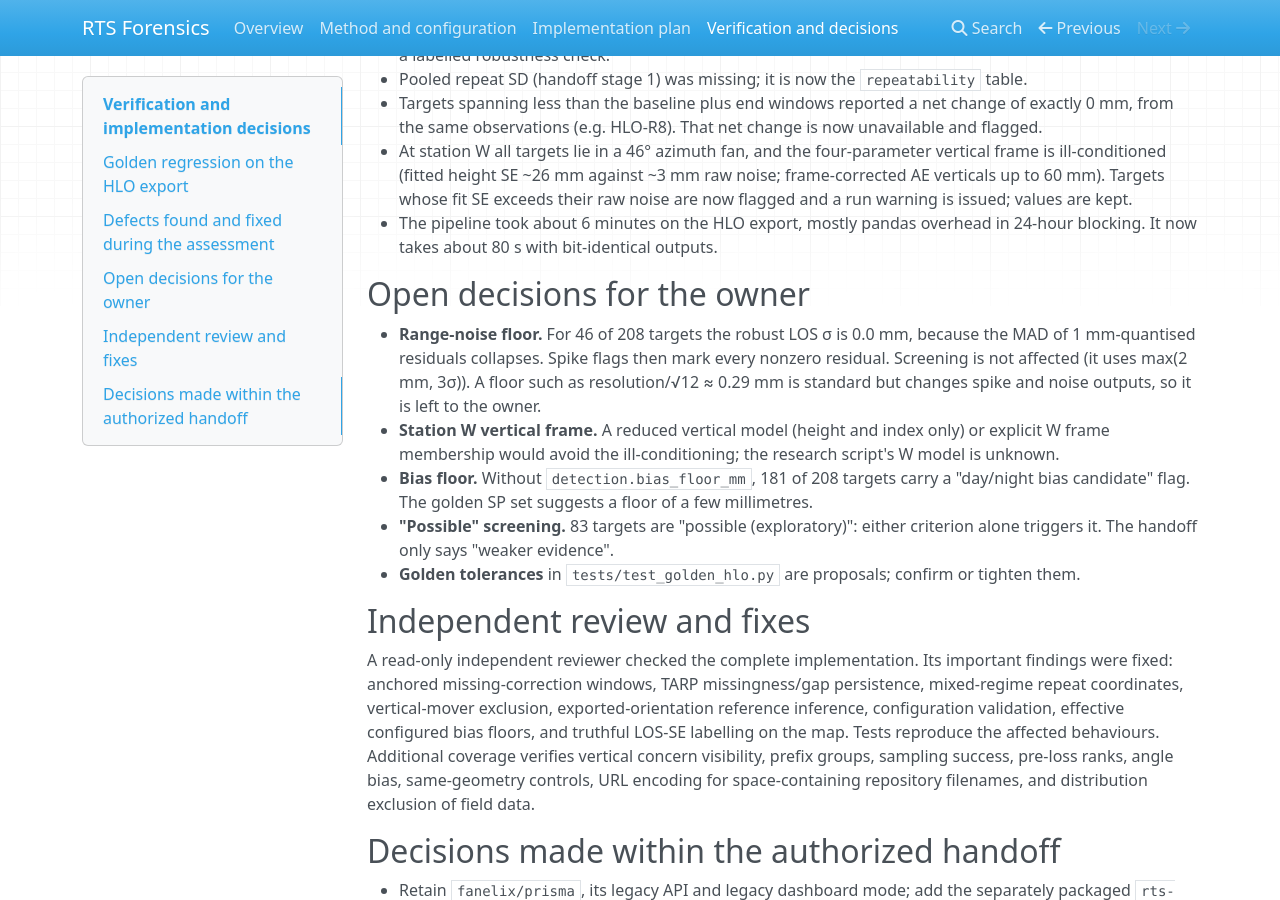
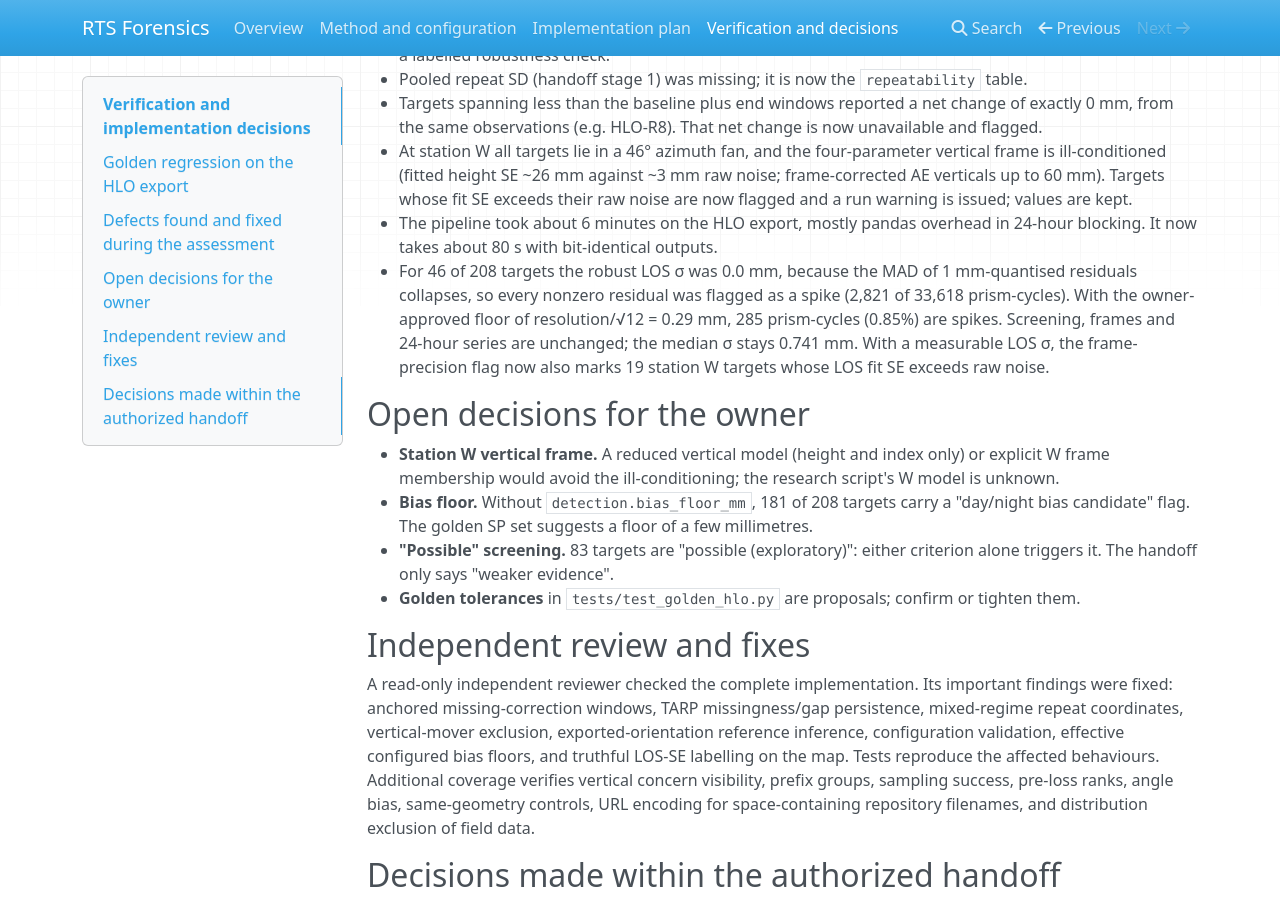
Before and after one commit to fanelix/prisma, an MkDocs documentation site: the page built from docs/verification.md, in a window 1280 px wide and 900 px high, scrolled down 2024 px. Built offline with MkDocs 1.6.1, drawn with Linux system fonts in a browser that asks for light colours; nearby versions of some CDN libraries; some of the changed text lies outside the part shown.

Commit message:
Floor LOS noise at range resolution / sqrt(12)
Slope distance is exported at 1 mm, so for 46 of 208 HLO targets the
MAD of LOS residuals was exactly 0. Every nonzero residual then counted
as a spike (2,821 of 33,618 prism-cycles) and the frame-precision check
could not compare against raw LOS noise.

LOS sigma is now max(MAD, resolution / sqrt 12), the SD of uniform
quantisation error; resolution is the configurable
screening.range_resolution_mm (default 1.0 mm from the handoff, so
0.29 mm). The unfloored MAD is kept as sigma_los_raw_mad and in the
summary as sigma_los_mad_mm. Vertical and tangential sigma are not
floored: the range quantum is scaled by cos V in vertical and does not
enter tangential.

On the HLO export: spikes fall to 285 prism-cycles (0.85%); screening
labels, frames and 24-hour series are unchanged; median LOS sigma stays
0.741 mm, so the golden regression is unaffected. With a measurable LOS
sigma, 19 station W targets are now flagged as having a frame-corrected
LOS less precise than raw.

Co-Authored-By: Claude Opus 5.5 <noreply@anthropic.com>
Claude-Session: https://claude.ai/code/session_01LQaQ86duSs1sjn2Pctrg9U

```diff
--- a/config.yaml
+++ b/config.yaml
@@ -2,6 +2,9 @@
 baseline_hours: 48
 end_hours: 48
 cycle_gap_minutes: 30
+# Slope distance is exported at 1 mm; LOS noise is floored at resolution / sqrt(12).
+screening:
+  range_resolution_mm: 1.0
 # Station IDs are ordered west to east by overlapping station easting ranges.
 # HLO export: S1 = W (15 minutes); S2 = E (30 minutes).
 station_gap_minutes:
--- a/docs/verification.md
+++ b/docs/verification.md
@@ -73,14 +73,16 @@ it, as documented (handoff pitfall 4); the golden value includes it.
   are kept.
 - The pipeline took about 6 minutes on the HLO export, mostly pandas overhead
   in 24-hour blocking. It now takes about 80 s with bit-identical outputs.
+- For 46 of 208 targets the robust LOS σ was 0.0 mm, because the MAD of
+  1 mm-quantised residuals collapses, so every nonzero residual was flagged as
+  a spike (2,821 of 33,618 prism-cycles). With the owner-approved floor of
+  resolution/√12 = 0.29 mm, 285 prism-cycles (0.85%) are spikes. Screening,
+  frames and 24-hour series are unchanged; the median σ stays 0.741 mm. With a
+  measurable LOS σ, the frame-precision flag now also marks 19 station W
+  targets whose LOS fit SE exceeds raw noise.
 
 ## Open decisions for the owner
 
-- **Range-noise floor.** For 46 of 208 targets the robust LOS σ is 0.0 mm,
-  because the MAD of 1 mm-quantised residuals collapses. Spike flags then mark
-  every nonzero residual. Screening is not affected (it uses max(2 mm, 3σ)).
-  A floor such as resolution/√12 ≈ 0.29 mm is standard but changes spike and
-  noise outputs, so it is left to the owner.
 - **Station W vertical frame.** A reduced vertical model (height and index
   only) or explicit W frame membership would avoid the ill-conditioning; the
   research script's W model is unknown.
```
Also changed, not shown: other parts of docs/verification.md (+1 -1 lines), docs/method.md (+5 -0 lines), 4 other files.
